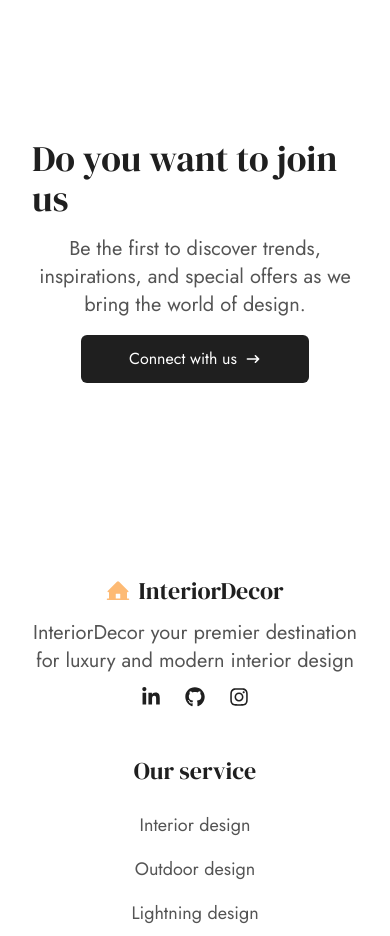
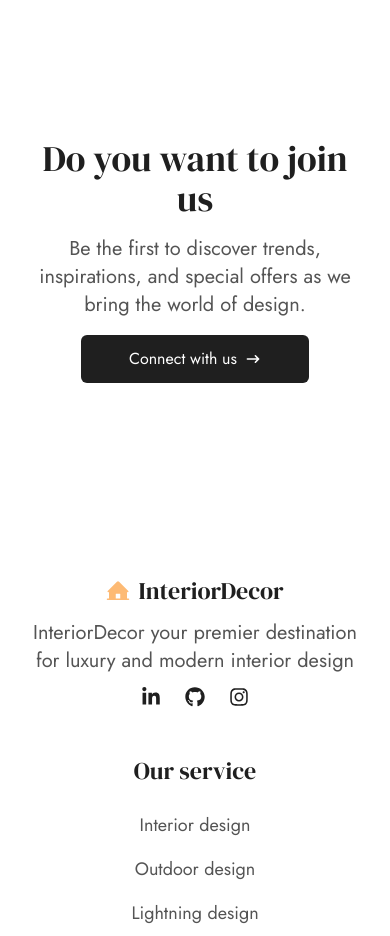
Before and after one commit to thiagomarim/interior-decor, a React (Vite) app: page / in a window 390 px wide. Shown: the part 6540-7476 px from the top of the page. Built offline with nearby package versions, Linux system fonts and the light colour scheme.

Commit message:
style: fix contact title when service mobile

```diff
--- a/src/components/home/contact/index.tsx
+++ b/src/components/home/contact/index.tsx
@@ -13,7 +13,7 @@ export default function Contact() {
       transition={{ ease: "easeOut", duration: 2 }}
       viewport={{ once: true }}
     >
-      <h1 className="text-4xl sm:text-5xl font-title">
+      <h1 className="text-4xl sm:text-5xl font-title text-center sm:text-start">
         Do you want to join us
       </h1>
       <p className="text-secondary text-xl text-center max-w-[770px]">
```
